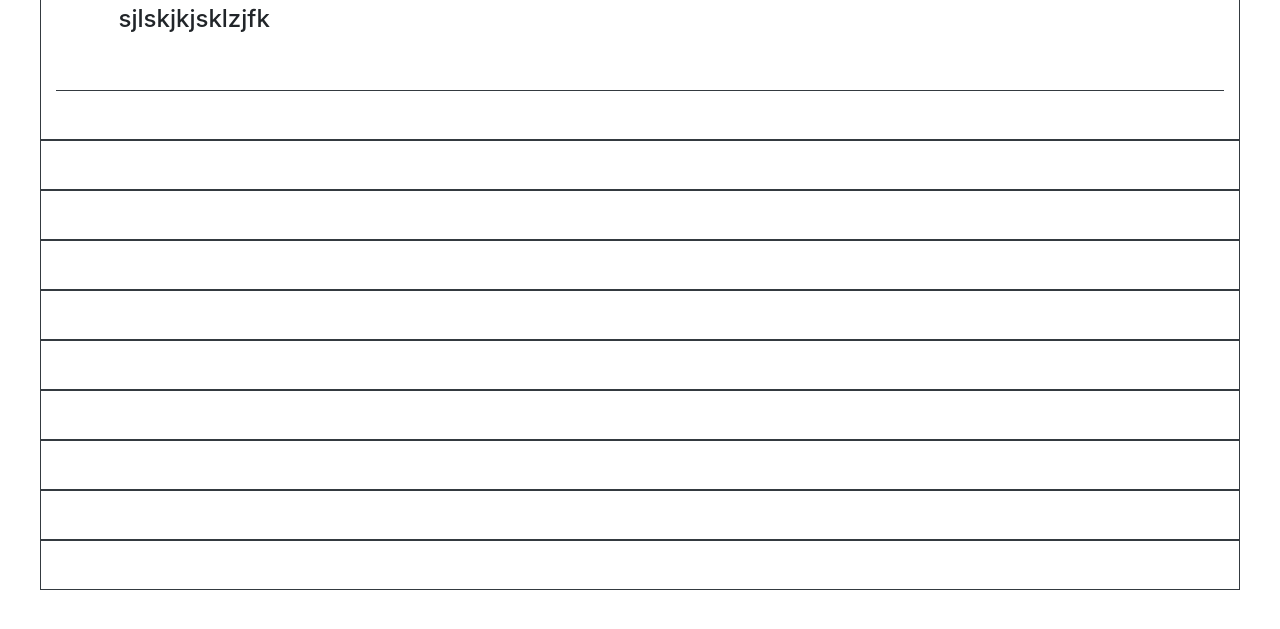
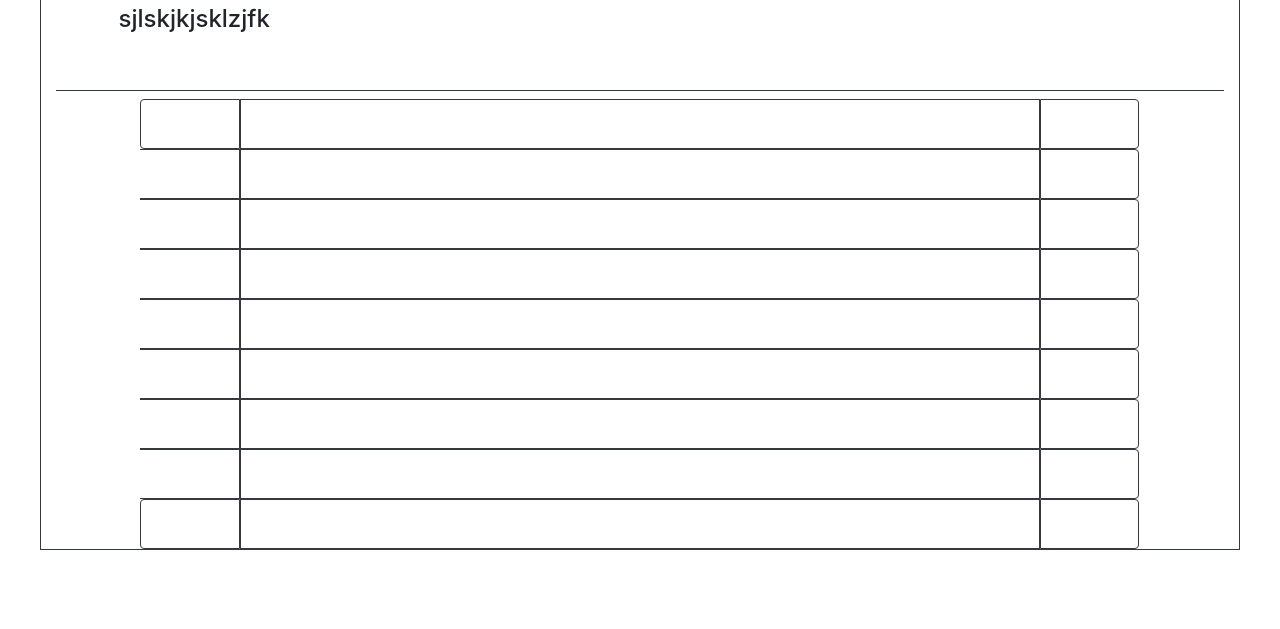
Before and after one commit to halowe94/calendar, a plain HTML site: page index.html in a window 1280 px wide. Shown: the part 137-766 px from the top of the page. Drawn offline with nearby package versions, Linux system fonts and the light colour scheme.

Commit message:
added ore of the outline to html

```diff
--- a/index.html
+++ b/index.html
@@ -26,15 +26,178 @@
             <!--Divider-->
 
             <!--schedule-->
-            <div class="row border border-dark my-5"></div>
-            <div class="row border border-dark my-5"></div>
-            <div class="row border border-dark my-5"></div>
-            <div class="row border border-dark my-5"></div>
-            <div class="row border border-dark my-5"></div>
-            <div class="row border border-dark my-5"></div>
-            <div class="row border border-dark my-5"></div>
-            <div class="row border border-dark my-5"></div>
-            <div class="row border border-dark my-5"></div>
+
+            <!--9am-->
+            <div class="row">
+                <div class="class col-lg-1"></div>
+                <div class="border border-dark col col-lg-1 p-4 rounded-left">
+
+                </div>
+
+                <div class="border border-dark col col-lg-8 p-4">
+
+                </div>
+
+                <div class="border border-dark col col-lg-1 p-4 rounded-right">
+
+                </div>
+
+                <div class="class col-lg-1"></div>
+            </div>
+            <!--end 9am-->
+
+            <!--10am-->
+            <div class="row">
+                <div class="class col-lg-1"></div>
+                <div class="border border-dark col col-lg-1 p-4 border-left-0">
+
+                </div>
+
+                <div class="border border-dark col col-lg-8 p-4">
+
+                </div>
+
+                <div class="border border-dark col col-lg-1 p-4 rounded-right">
+
+                </div>
+
+                <div class="class col-lg-1"></div>
+            </div>
+            <!--end 10am-->
+
+            <!--11am-->
+            <div class="row">
+                <div class="class col-lg-1"></div>
+                <div class="border border-dark col col-lg-1 p-4 border-left-0">
+
+                </div>
+
+                <div class="border border-dark col col-lg-8 p-4">
+
+                </div>
+
+                <div class="border border-dark col col-lg-1 p-4 rounded-right">
+
+                </div>
+
+                <div class="class col-lg-1"></div>
+            </div>
+            <!--end 11am-->
+
+              <!--12pm-->
+              <div class="row">
+                <div class="class col-lg-1"></div>
+                <div class="border border-dark col col-lg-1 p-4 border-left-0">
+
+                </div>
+
+                <div class="border border-dark col col-lg-8 p-4">
+
+                </div>
+
+                <div class="border border-dark col col-lg-1 p-4 rounded-right">
+
+                </div>
+
+                <div class="class col-lg-1"></div>
+            </div>
+            <!--end 12pm-->
+
+            <!--1pm-->
+            <div class="row">
+                <div class="class col-lg-1"></div>
+                <div class="border border-dark col col-lg-1 p-4 border-left-0">
+
+                </div>
+
+                <div class="border border-dark col col-lg-8 p-4">
+
+                </div>
+
+                <div class="border border-dark col col-lg-1 p-4 rounded-right">
+
+                </div>
+
+                <div class="class col-lg-1"></div>
+            </div>
+            <!--end 1pm-->
+
+            <!--2pm-->
+            <div class="row">
+                <div class="class col-lg-1"></div>
+                <div class="border border-dark col col-lg-1 p-4 border-left-0">
+
+                </div>
+
+                <div class="border border-dark col col-lg-8 p-4">
+
+                </div>
+
+                <div class="border border-dark col col-lg-1 p-4 rounded-right">
+
+                </div>
+
+                <div class="class col-lg-1"></div>
+            </div>
+            <!--end 2pm-->
+
+              <!--3pm-->
+              <div class="row">
+                <div class="class col-lg-1"></div>
+                <div class="border border-dark col col-lg-1 p-4 border-left-0">
+
+                </div>
+
+                <div class="border border-dark col col-lg-8 p-4">
+
+                </div>
+
+                <div class="border border-dark col col-lg-1 p-4 rounded-right">
+
+                </div>
+
+                <div class="class col-lg-1"></div>
+            </div>
+            <!--end 3pm -->
+
+              <!--4pm-->
+              <div class="row">
+                <div class="class col-lg-1"></div>
+                <div class="border border-dark col col-lg-1 p-4 border-left-0">
+
+                </div>
+
+                <div class="border border-dark col col-lg-8 p-4">
+
+                </div>
+
+                <div class="border border-dark col col-lg-1 p-4 rounded-right">
+
+                </div>
+
+                <div class="class col-lg-1"></div>
+            </div>
+            <!--end 4pm-->
+
+            <!--5pm-->
+            <div class="row">
+                <div class="class col-lg-1"></div>
+                <div class="border border-dark col col-lg-1 p-4 rounded-left">
+
+                </div>
+
+                <div class="border border-dark col col-lg-8 p-4">
+
+                </div>
+
+                <div class="border border-dark col col-lg-1 p-4 rounded-right">
+
+                </div>
+
+                <div class="class col-lg-1"></div>
+            </div>
+            <!--end 5pm-->
+
             <!--End schedule-->
 
 
```
Also changed, not shown: script.js (+9 -0 lines).
